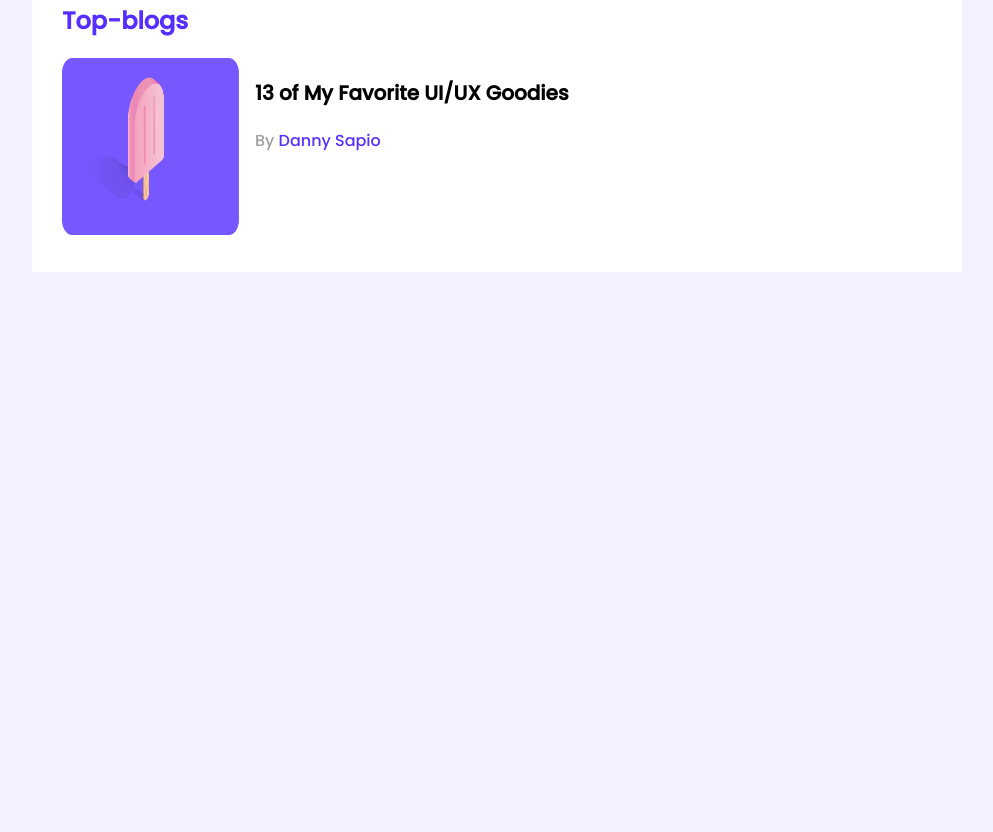
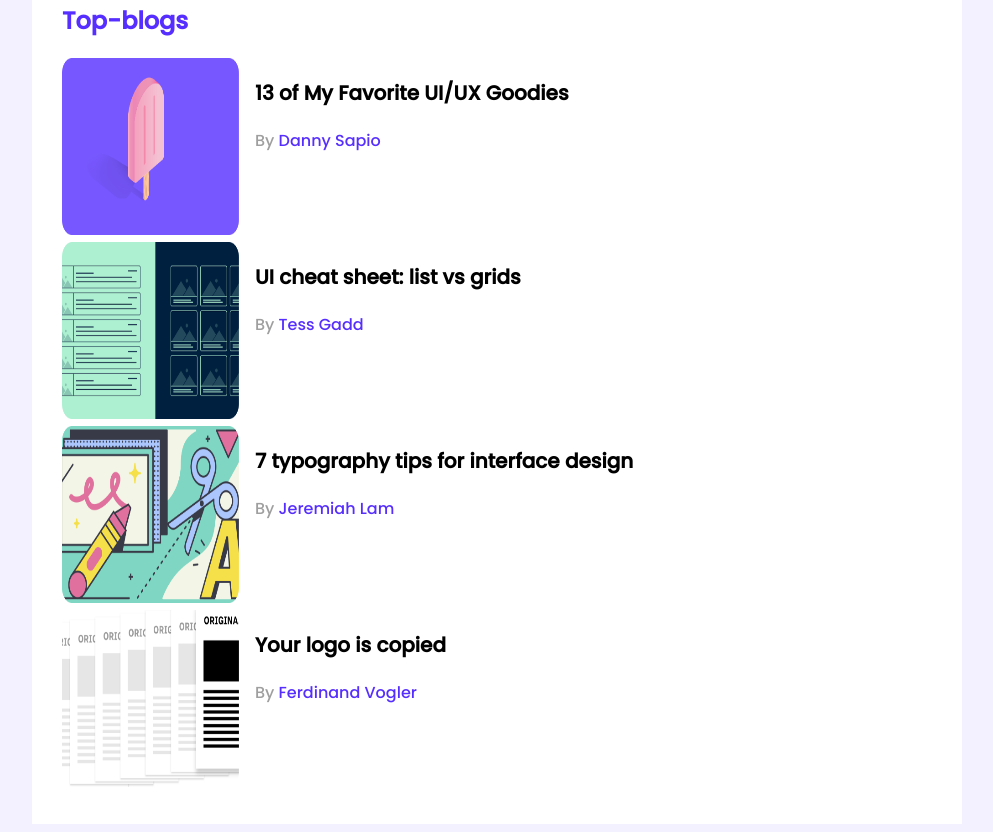
Before and after one commit to susmoysaha6/leader-board-css3, a plain HTML site: page index.html in a window 1280 px wide. Shown: the part 289-1121 px from the top of the page, without its empty margins (143-1136 px from the left). Before the commit the page ends 800 px from the top, so only its background shows below. Drawn offline with Linux system fonts and the light colour scheme.

Commit message:
multiple blog added

```diff
--- a/index.html
+++ b/index.html
@@ -65,6 +65,42 @@
                             <p class="blog-author">By <a href="">Danny Sapio</a></p>
                         </div>
                     </article>
+                    <article class="blog">
+                        <div class="thumbnail">
+                            <img src="images/blogs/blog-2.png" alt="">
+                        </div>
+                        <div class="blog-info">
+                            <h3 class="blog-title">
+                                UI cheat sheet:
+                                list vs grids
+                            </h3>
+                            <p class="blog-author">By <a href="">Tess Gadd</a></p>
+                        </div>
+                    </article>
+                    <article class="blog">
+                        <div class="thumbnail">
+                            <img src="images/blogs/blog-3.png" alt="">
+                        </div>
+                        <div class="blog-info">
+                            <h3 class="blog-title">
+                                7 typography tips
+                                for interface design
+                            </h3>
+                            <p class="blog-author">By <a href="">Jeremiah Lam</a></p>
+                        </div>
+                    </article>
+                    <article class="blog">
+                        <div class="thumbnail">
+                            <img src="images/blogs/blog-4.png" alt="">
+                        </div>
+                        <div class="blog-info">
+                            <h3 class="blog-title">
+                                Your logo is
+                                copied
+                            </h3>
+                            <p class="blog-author">By <a href="">Ferdinand Vogler</a></p>
+                        </div>
+                    </article>
 
                 </div>
             </div>
```
